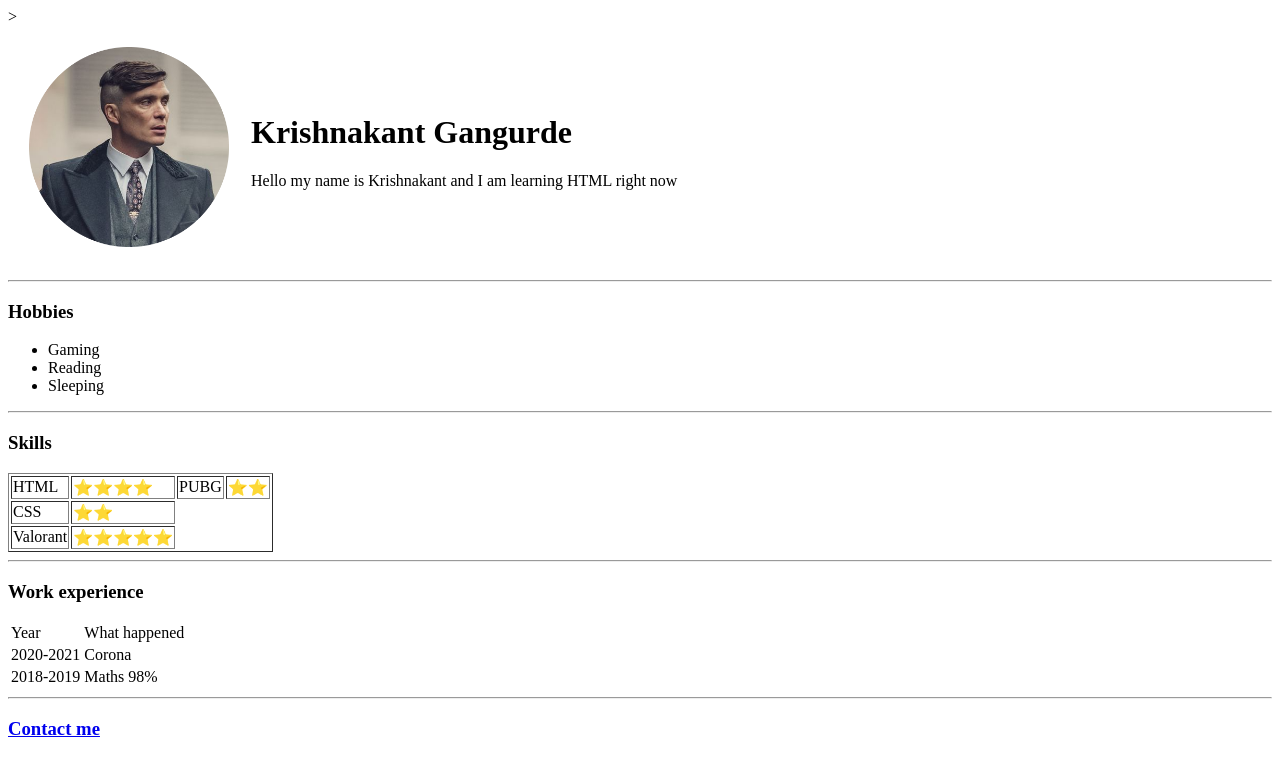
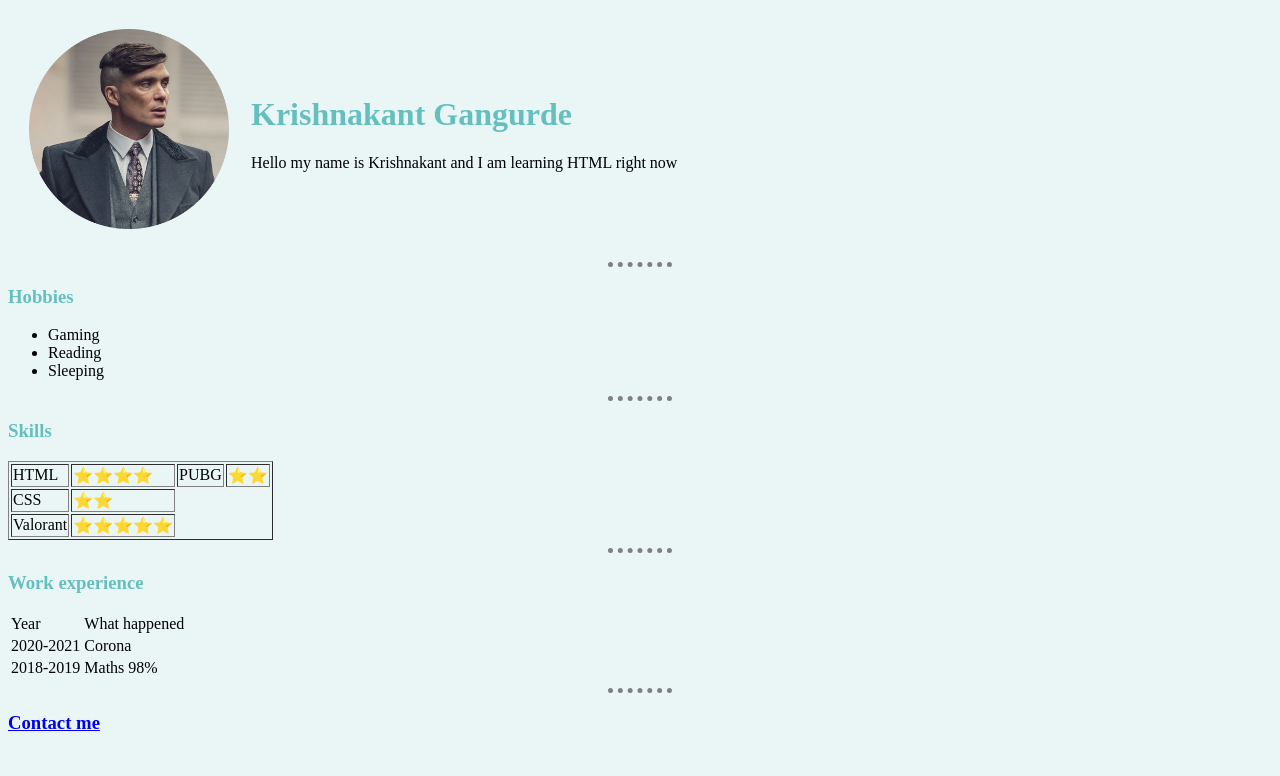
Before and after one commit to Krishnakant010/aboutme, a plain HTML site: page index.html in a window 1280 px wide. Drawn offline with Linux system fonts and the light colour scheme.

Commit message:
update index.html

```diff
--- a/index.html
+++ b/index.html
@@ -3,9 +3,14 @@
   <head>
     <meta charset="utf-8">
     <title>Landing Page</title>
+    <link rel="stylesheet" href="css/styles.css">
+    <style>
+
+
+    </style>
   </head>
   <body>
-    ><table cellspacing ="20">
+    <table cellspacing ="20">
       <tr>
         <td><img src="krsn.png " alt="Image not found"
         width="200" height="200"></td>
```
